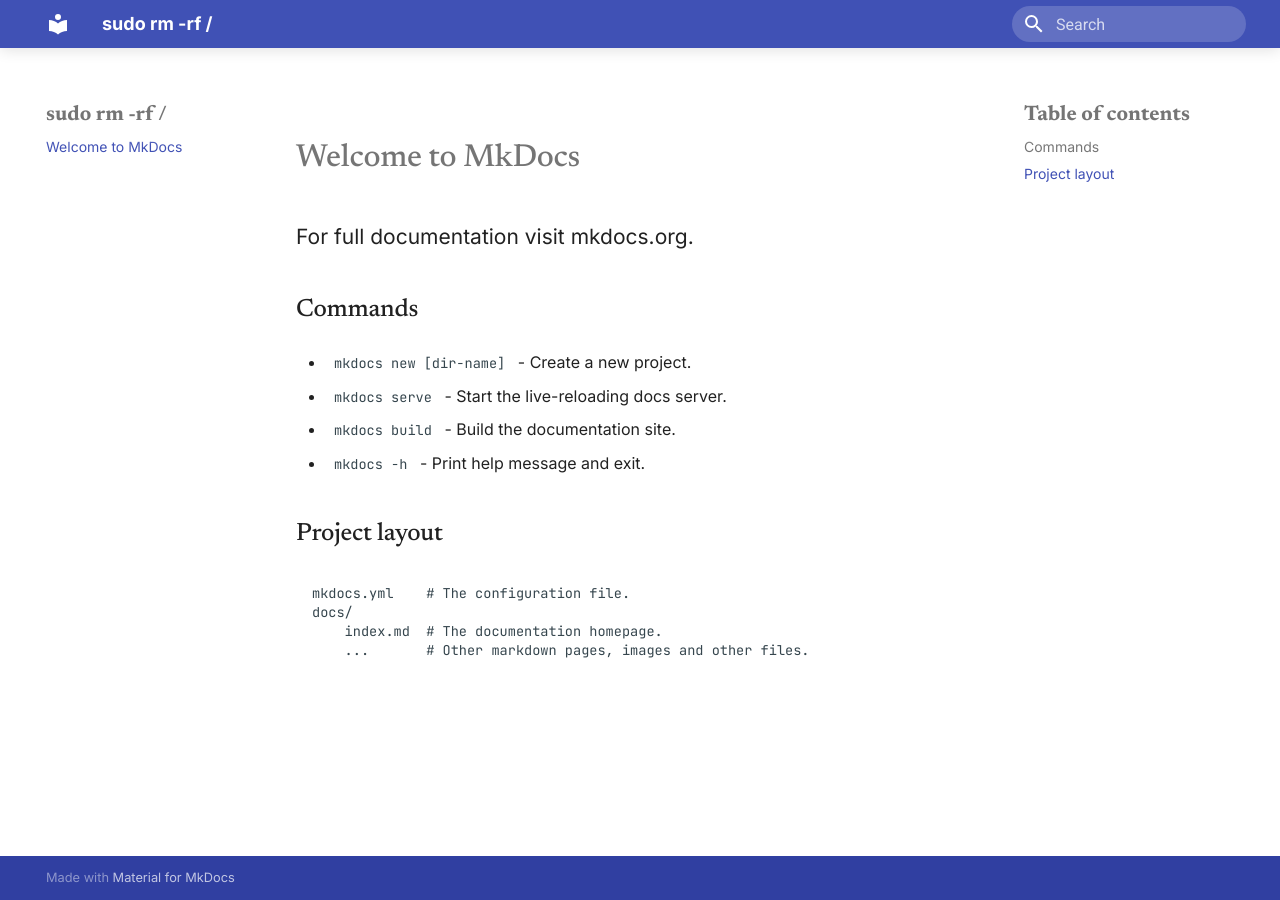
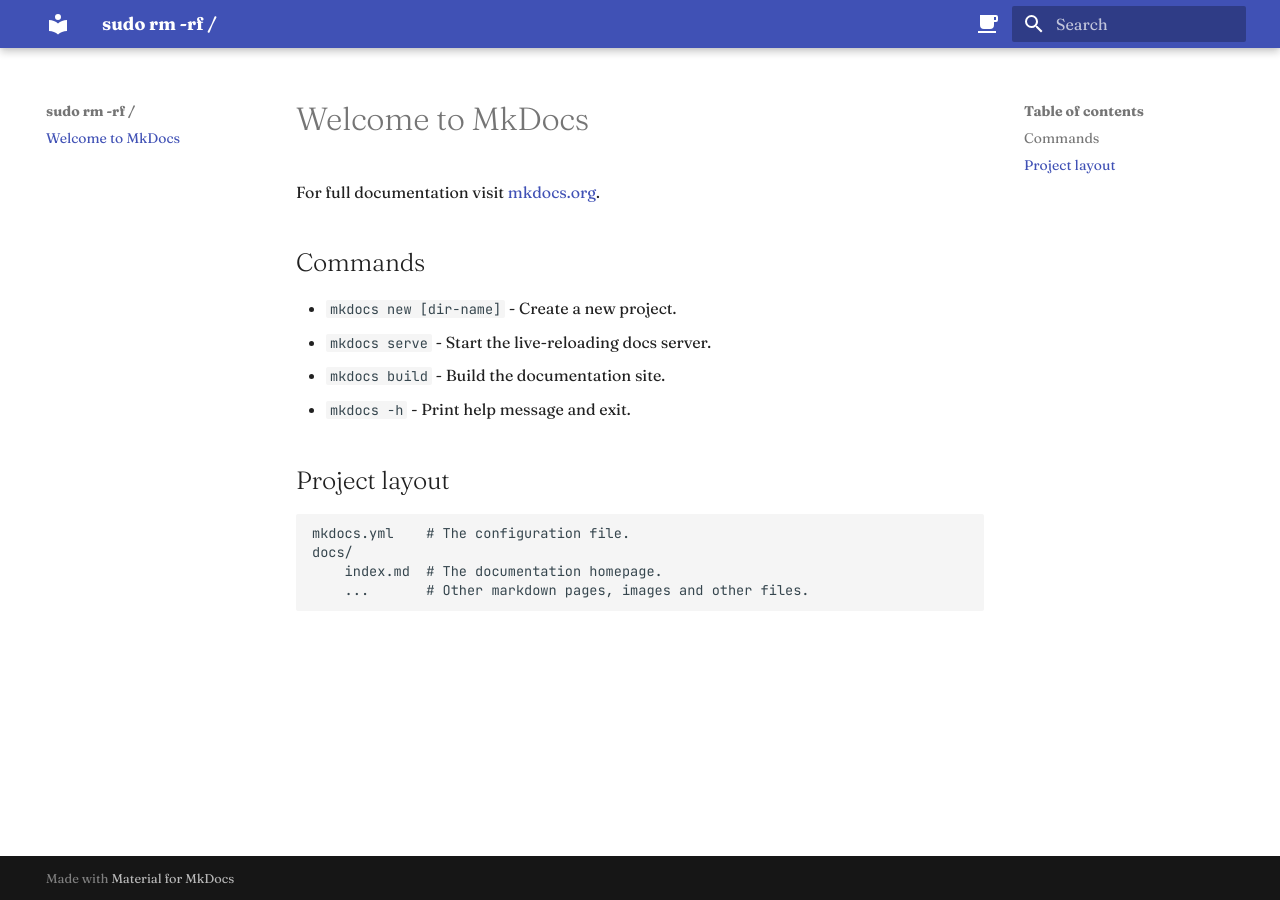
Before and after one commit to rajtilakjee/rajtilakjee.github.io, an MkDocs documentation site: the page built from docs/index.md, in a window 1280 px wide. Built offline with MkDocs 1.6.1 and Material for MkDocs 9.7.7, drawn with Linux system fonts in a browser that asks for light colours.

Commit message:
Update mkdocs.yml

```diff
--- a/mkdocs.yml
+++ b/mkdocs.yml
@@ -4,5 +4,20 @@
 site_url: https://rajtilakjee.github.io/
 theme:
   name: material
+  palette:
+    - media: "(prefers-color-scheme: light)"
+      scheme: coffee
+      toggle:
+        icon: material/coffee
+        name: Switch to dark roast
+    - media: "(prefers-color-scheme: dark)"
+      scheme: coffee-dark
+      toggle:
+        icon: material/coffee-outline
+        name: Switch to light roast
+  font:
+    text: Fraunces
+    code: JetBrains Mono
+
 extra_css:
-  - stylesheets/extra.css
+  - stylesheets/coffee.css
```
